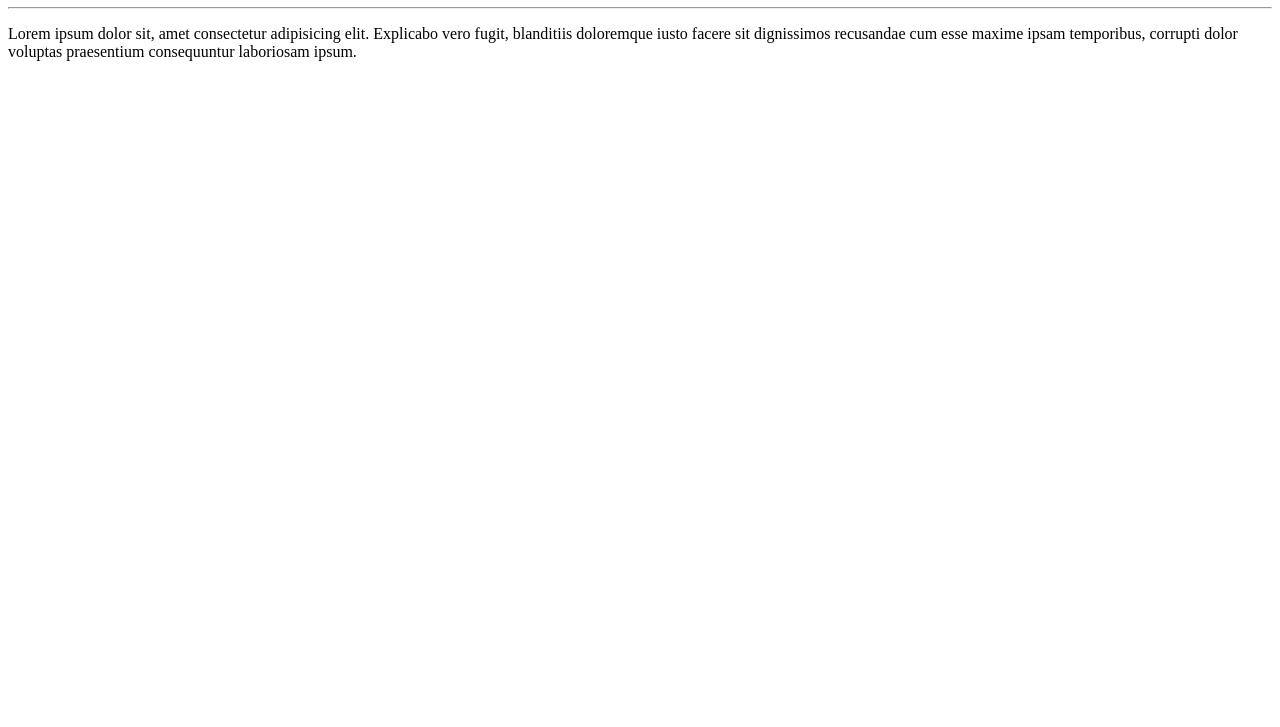
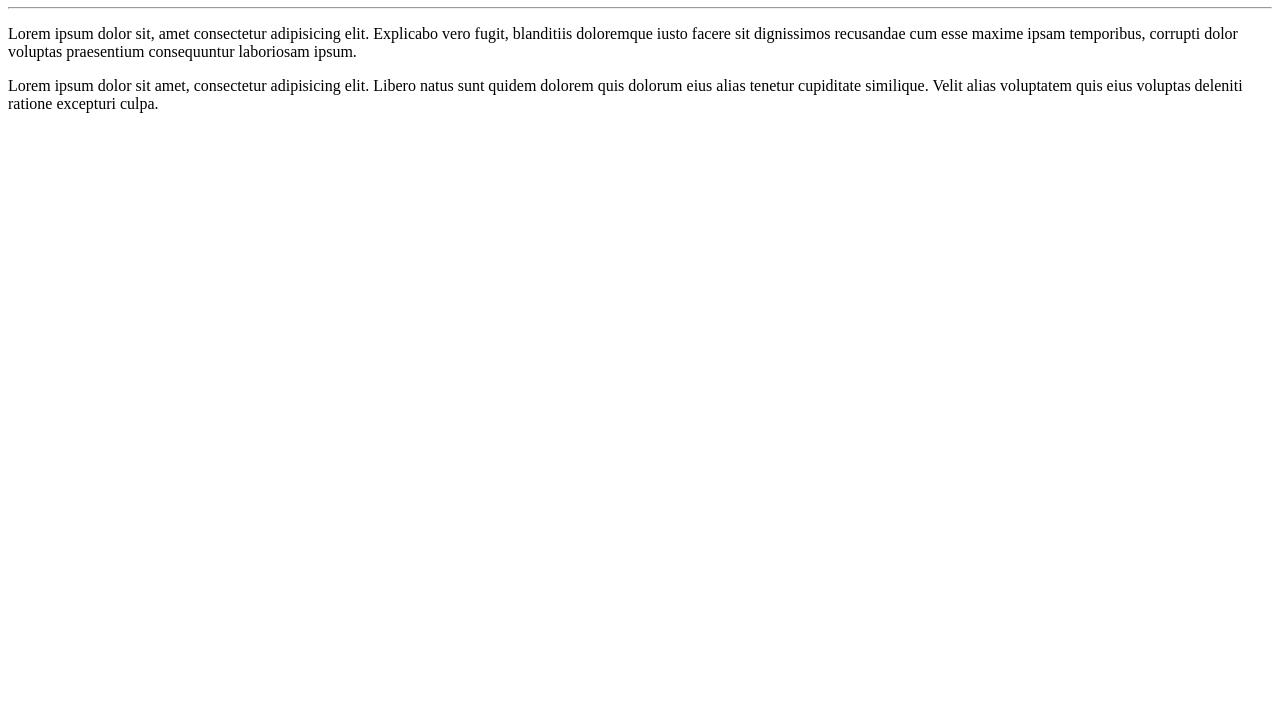
Before and after one commit to luispaivaa/Ola-mundo, a plain HTML site: page site-exemplo/index.html in a window 1280 px wide. Shown: the part 73-800 px from the top of the page. Drawn offline with Linux system fonts and the light colour scheme.

Commit message:
Adicionei outro paragrafo

```diff
--- a/site-exemplo/index.html
+++ b/site-exemplo/index.html
@@ -9,5 +9,7 @@
     <h1>Olá, mundo!</h1>
     <hr>
     <p>Lorem ipsum dolor sit, amet consectetur adipisicing elit. Explicabo vero fugit, blanditiis doloremque iusto facere sit dignissimos recusandae cum esse maxime ipsam temporibus, corrupti dolor voluptas praesentium consequuntur laboriosam ipsum.</p>
+
+    <p>Lorem ipsum dolor sit amet, consectetur adipisicing elit. Libero natus sunt quidem dolorem quis dolorum eius alias tenetur cupiditate similique. Velit alias voluptatem quis eius voluptas deleniti ratione excepturi culpa.</p>
 </body>
 </html>
```
